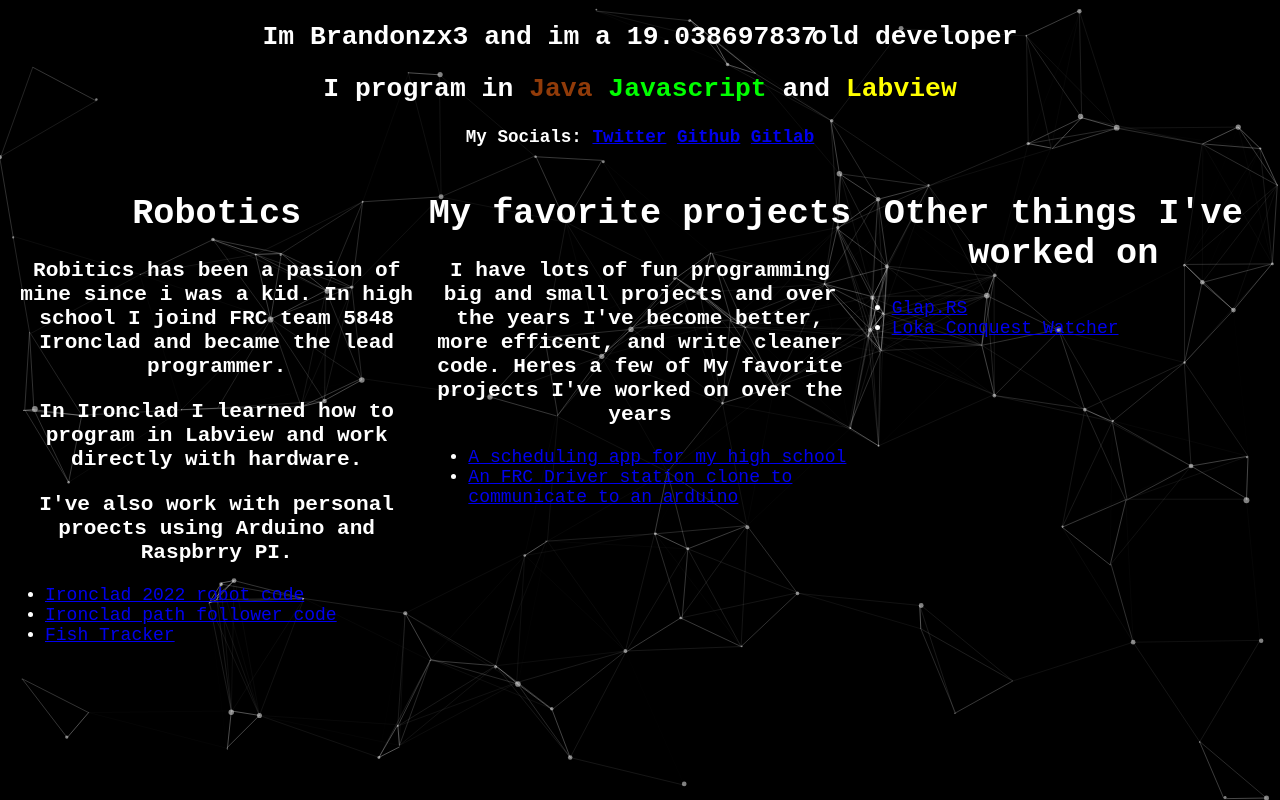
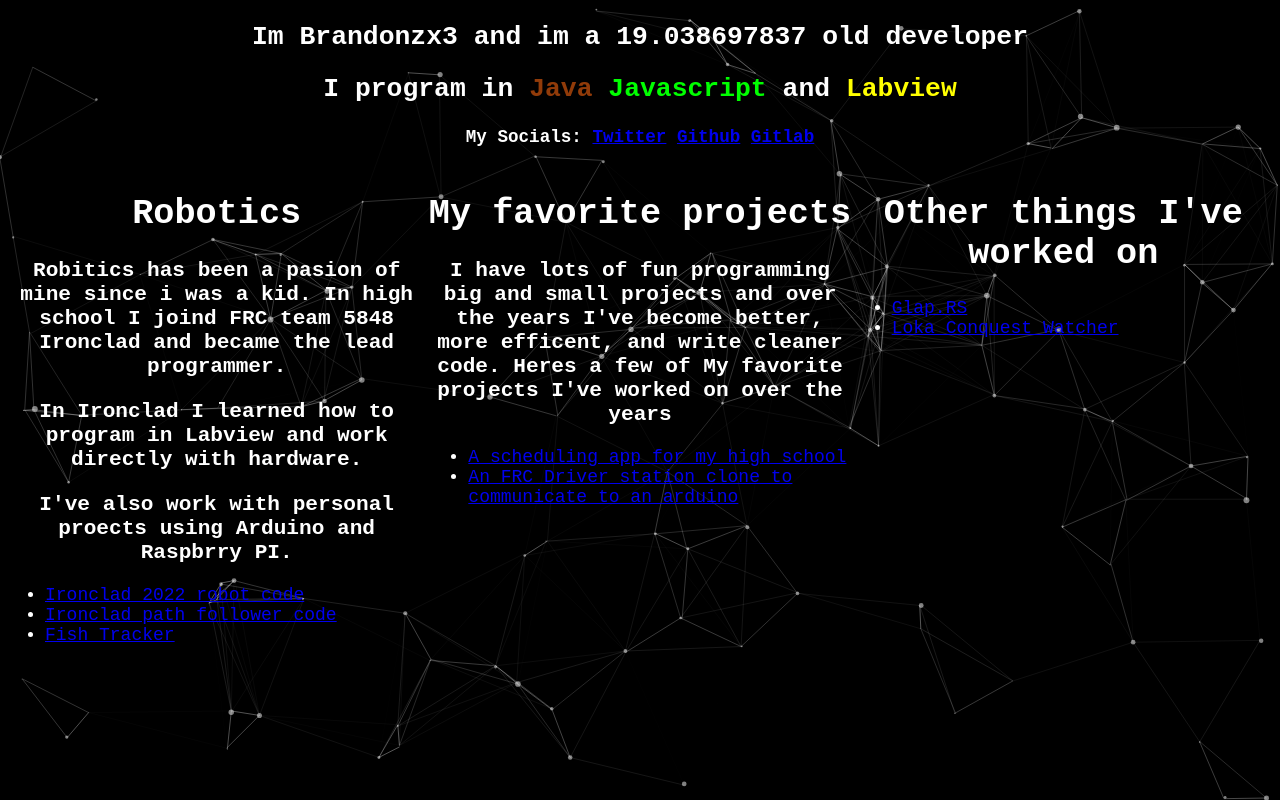
Before and after one commit to brandonzx3/portfolio, a website: page client/index.html in a window 1280 px wide. Drawn offline with nearby package versions, Linux system fonts and the light colour scheme.

Commit message:
fixed age width issue

```diff
--- a/client/index.css
+++ b/client/index.css
@@ -31,7 +31,6 @@ a {
 
 #age {
     display: inline-block;
-    width: 6.4em;
     text-align: left;
 }
 
```
